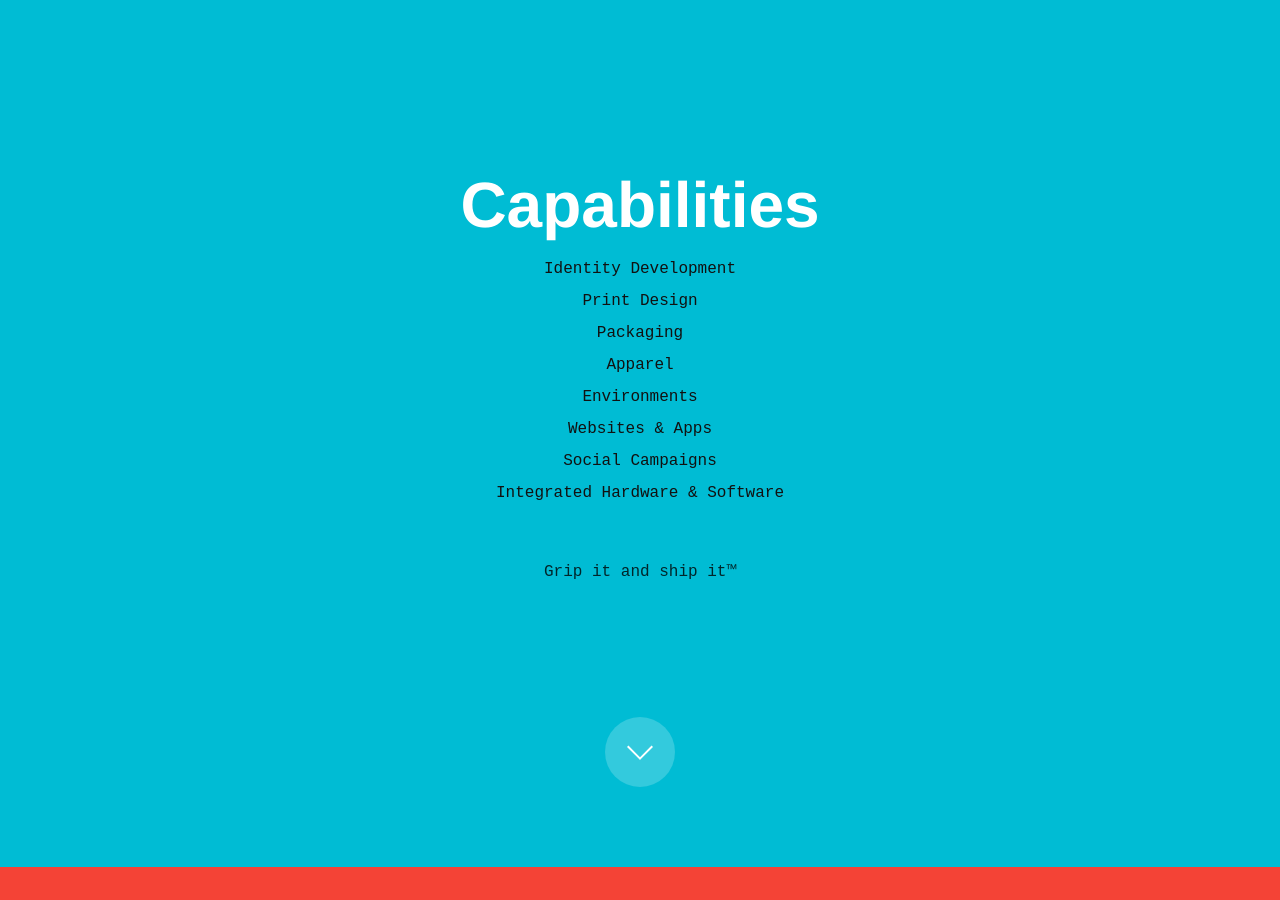
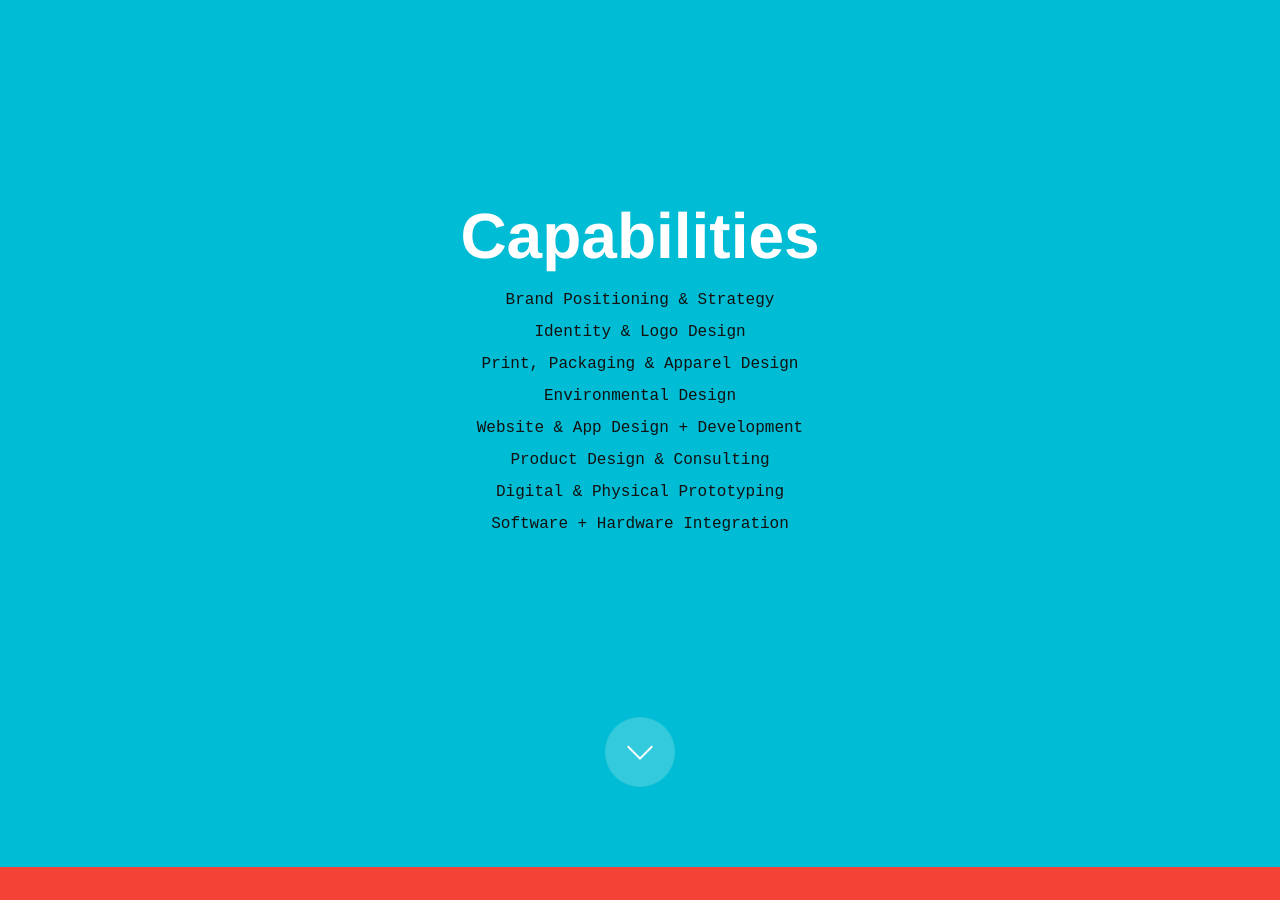
Before and after one commit to morfdesign/morfdesign.github.io, a Jekyll site: the page built from index.html, in a window 1280 px wide and 900 px high, scrolled down 933 px. Built offline with Jekyll 4.4.1, drawn with Linux system fonts in a browser that asks for light colours; some of the changed text lies outside the part shown.

Commit message:
List Updates

```diff
--- a/index.html
+++ b/index.html
@@ -18,16 +18,15 @@ layout: home
     <div class="v-center">
       <h2 class="b80">Capabilities</h2>
       <ul class="list-reset">
-        <li>Identity Development</li>
-        <li>Print Design</li>
-        <li>Packaging</li>
-        <li>Apparel</li>
-        <li>Environments</li>
-        <li>Websites &amp; Apps</li>
-        <li>Social Campaigns</li>
-        <li>Integrated Hardware &amp; Software</li>
+        <li>Brand Positioning &amp; Strategy</li>
+        <li>Identity &amp; Logo Design</li>
+        <li>Print, Packaging &amp; Apparel Design</li>
+        <li>Environmental Design</li>
+        <li>Website &amp; App Design + Development</li>
+        <li>Product Design &amp; Consulting</li>
+        <li>Digital &amp; Physical Prototyping </li>
+        <li>Software + Hardware Integration </li>
       </ul>
-      <p class="b80">Grip it and ship it™</p>
     </div>
     <div class="pos-abs">
       <a href="#contact" class="btn-circle">
@@ -45,21 +44,12 @@ layout: home
         <a href="tel:19195379227"> +1 919 537 9227 </a>
       </p>
 
-      <div class="bigRoundButton">
+      <div>
         <svg class="icon"><use xlink:href="#map-marker"></use></svg>
       </div>
-      <ul class="list-reset">
-        <li>NYC</li>
-        <li>SFO</li>
-        <li>RDU</li>
-        <li>PDX</li>
-        <li>SEA</li>
-        <li>PHL</li>
-        <li>LON</li>
-        <li>SAO</li>
-        <li>PAR</li>
-        <li>BER</li>
-        <li>WTF</li>
-      </ul>
+      <p> RDU, NYC, SFO, PDX, LOL</p>
+    </div>
+    <div class="pos-abs">
+      <p class="b80">Grip it and ship it™</p>
     </div>
   </section>
```
